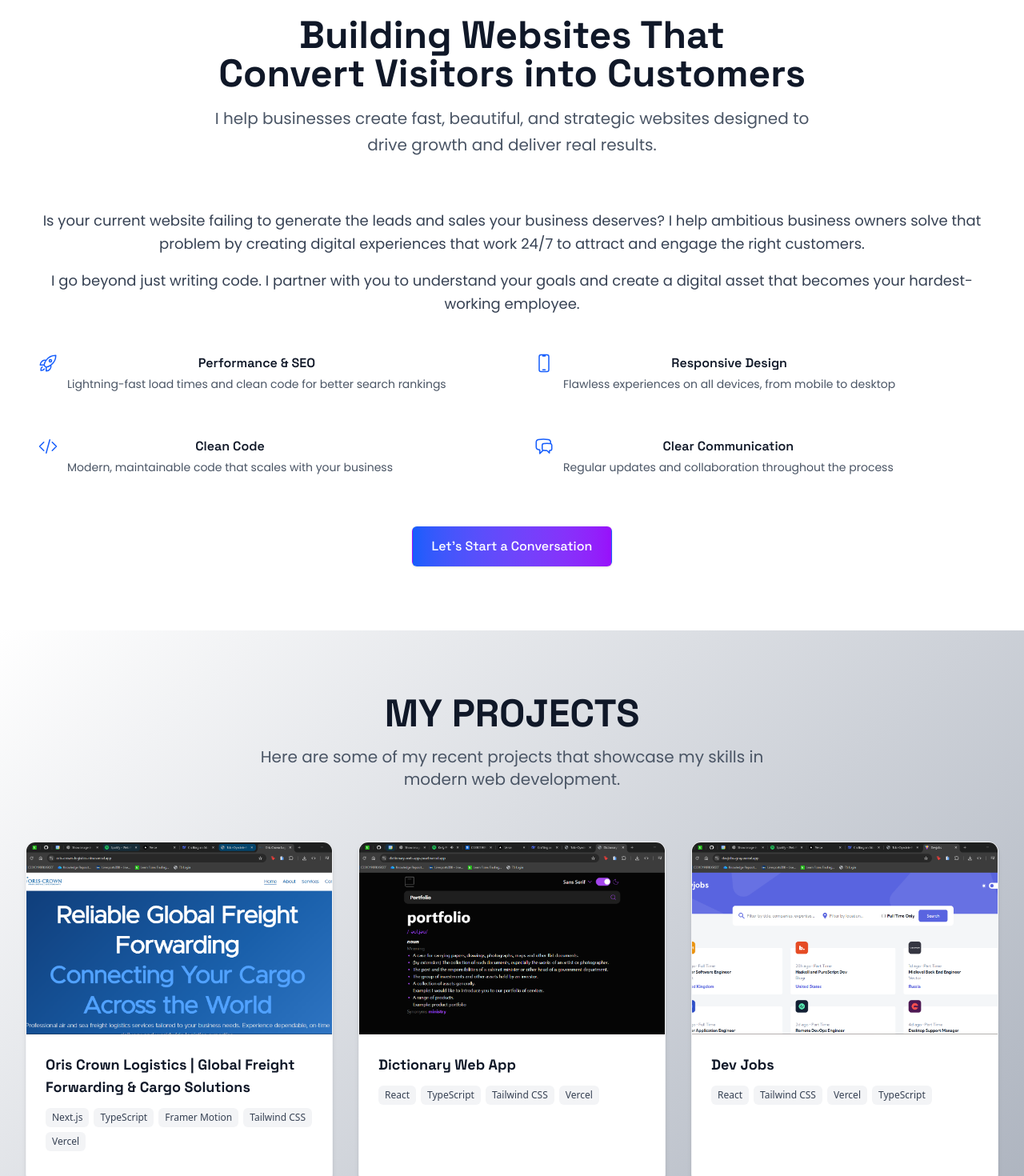
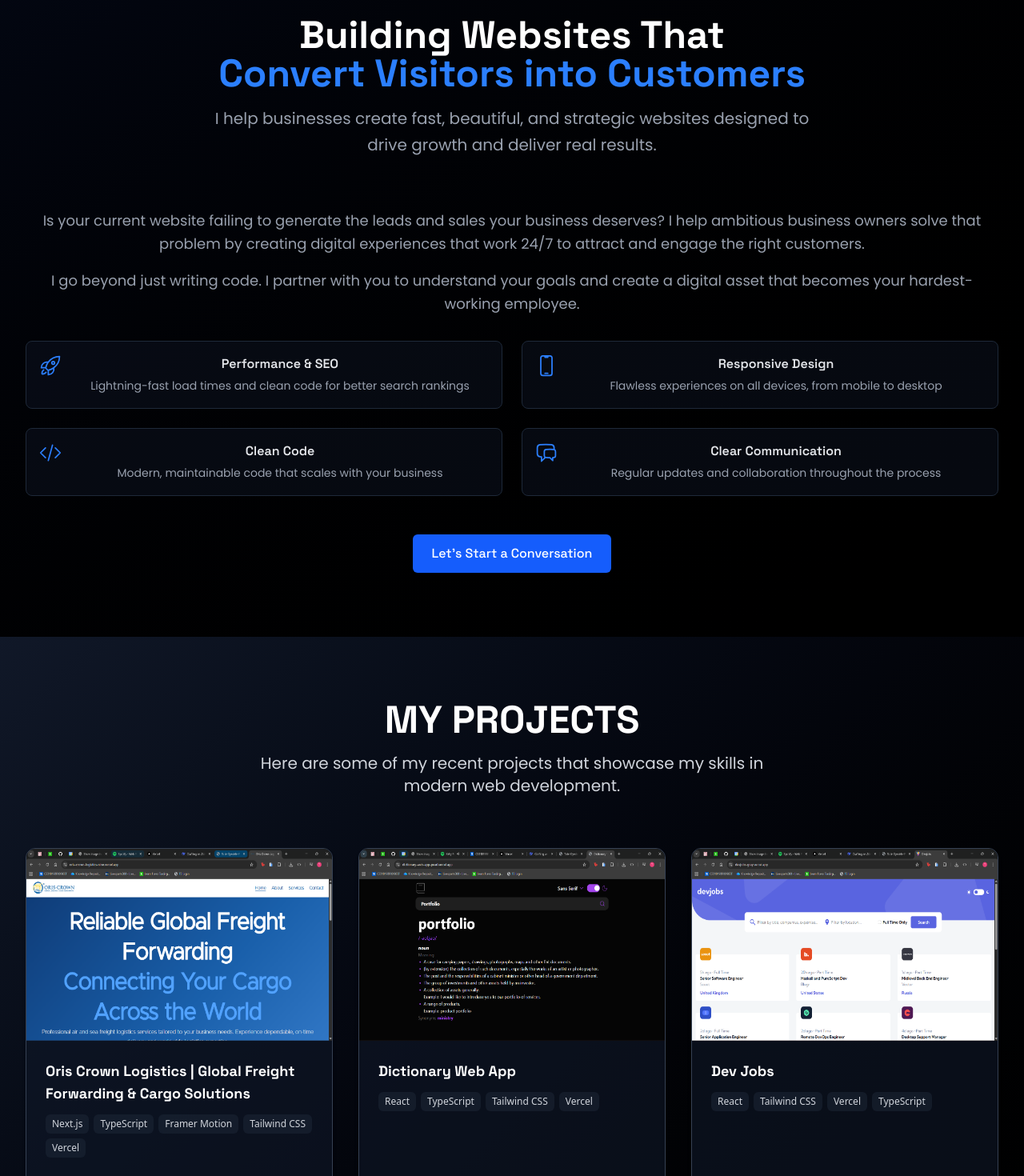
Before and after one commit to Tobi-Oyedele/Tobi-Oyedele-Portfolio, a React (Vite) app: page / in a window 1280 px wide. Shown: the part 860-2330 px from the top of the page at 80% size. Built offline with nearby package versions, Linux system fonts and the light colour scheme.

Commit message:
Bug Fixes & Code Clean up

```diff
--- a/src/components/Navbar/DesktopNav.jsx
+++ b/src/components/Navbar/DesktopNav.jsx
@@ -4,7 +4,7 @@
 const DesktopNav = ({ activeSection, scrollToSection }) => {
   const links = ["home", "about", "projects", "skills", "contact"];
   return (
-    <nav className="bg-gray-900">
+    <nav className="bg-linear-to-br from-gray-950 to-black">
       <div className="flex items-center justify-between px-4 h-16">
         <div className="font-bold text-white">
           <a
--- a/src/components/Navbar/MobileNav.jsx
+++ b/src/components/Navbar/MobileNav.jsx
@@ -10,7 +10,7 @@
 }) => {
   const links = ["home", "about", "projects", "skills", "contact"];
   return (
-    <nav className="bg-gray-900">
+    <nav className="bg-linear-to-br from-gray-950 to-black">
       <div className="max-w-7xl mx-auto px-4">
         <div className="flex items-center justify-between h-16">
           <div className="text-xl font-bold text-white">
@@ -53,15 +53,15 @@
             animate={{ height: "100vh", opacity: 1 }}
             exit={{ height: 0, opacity: 0 }}
             transition={{ duration: 0.4, ease: "easeInOut" }}
-            className="bg-linear-to-br from-white to-gray-400 fixed inset-0 top-16 z-40"
+            className="bg-gray-800/95 backdrop-blur fixed inset-0 top-16 z-40"
           >
             {links.map((item) => (
               <motion.button
                 key={item}
                 className={`block w-full text-left text-xl uppercase px-6 py-3 font-semibold ${
                   activeSection === item
-                    ? "underline underline-offset-8 text-gray-900"
-                    : "text-gray-900"
+                    ? "underline underline-offset-8 text-white"
+                    : "text-white"
                 }`}
                 onClick={() => scrollToSection(item)}
               >
--- a/src/components/sections/About.jsx
+++ b/src/components/sections/About.jsx
@@ -1,46 +1,21 @@
-import {
-  CodeBracketIcon,
-  DevicePhoneMobileIcon,
-  RocketLaunchIcon,
-  ChatBubbleLeftRightIcon,
-} from "@heroicons/react/24/outline";
+import { skills } from "../../data/aboutskills";
 
 const About = () => {
-  const skills = [
-    {
-      name: "Performance & SEO",
-      description:
-        "Lightning-fast load times and clean code for better search rankings",
-      icon: RocketLaunchIcon,
-    },
-    {
-      name: "Responsive Design",
-      description:
-        "Flawless experiences on all devices, from mobile to desktop",
-      icon: DevicePhoneMobileIcon,
-    },
-    {
-      name: "Clean Code",
-      description: "Modern, maintainable code that scales with your business",
-      icon: CodeBracketIcon,
-    },
-    {
-      name: "Clear Communication",
-      description: "Regular updates and collaboration throughout the process",
-      icon: ChatBubbleLeftRightIcon,
-    },
-  ];
-
   return (
-    <section id="about" className="py-20 relative overflow-hidden">
-      <div className="max-w-7xl mx-auto px-4 sm:px-6 lg:px-8 relative z-10">
+    <section
+      id="about"
+      className="py-20 bg-linear-to-br from-gray-950 to-black relative overflow-hidden"
+    >
+      <div className="max-w-7xl mx-auto px-6 lg:px-8 relative z-10">
         {/* Header Section */}
-        <div className="text-center mb-16">
-          <h1 className="text-4xl md:text-5xl font-bold text-gray-900 mb-4">
+        <div className="text-center mb-16 ">
+          <h1 className="text-4xl text-white md:text-5xl font-bold mb-4">
             Building Websites That
-            <span className="block">Convert Visitors into Customers</span>
+            <span className="block text-blue-500">
+              Convert Visitors into Customers
+            </span>
           </h1>
-          <p className="text-xl text-gray-600 max-w-3xl mx-auto leading-relaxed">
+          <p className="text-xl text-gray-400 max-w-3xl mx-auto leading-relaxed">
             I help businesses create fast, beautiful, and strategic websites
             designed to drive growth and deliver real results.
           </p>
@@ -49,14 +24,14 @@
         <div className="text-center">
           <div className="space-y-8">
             <div className="space-y-4">
-              <p className="text-lg text-gray-700 leading-relaxed">
+              <p className="text-lg text-gray-400 leading-relaxed">
                 Is your current website failing to generate the leads and sales
                 your business deserves? I help ambitious business owners solve
                 that problem by creating digital experiences that work 24/7 to
                 attract and engage the right customers.
               </p>
 
-              <p className="text-lg text-gray-700 leading-relaxed">
+              <p className="text-lg text-gray-400 leading-relaxed">
                 I go beyond just writing code. I partner with you to understand
                 your goals and create a digital asset that becomes your
                 hardest-working employee.
@@ -64,22 +39,22 @@
             </div>
 
             {/* Skills Grid */}
-            <div className="grid sm:grid-cols-2 gap-6">
+            <div className="grid grid-cols-1 md:grid-cols-2 gap-6">
               {skills.map((skill, index) => {
                 const IconComponent = skill.icon;
                 return (
                   <div
                     key={index}
-                    className="flex items-start space-x-3 group p-4 rounded-lg"
+                    className="grid grid-cols-[auto_1fr] gap-x-3 group p-4 rounded-lg bg-gray-900/40 border border-gray-800 hover:border-blue-600 transition-all duration-300 items-start"
                   >
                     <div className="shrink-0">
-                      <IconComponent className="h-6 w-6 text-blue-600 group-hover:scale-110 transition-transform duration-300" />
+                      <IconComponent className="h-7 w-7 text-blue-500 group-hover:text-blue-400 transition-transform duration-300" />
                     </div>
                     <div>
-                      <h3 className="font-semibold text-gray-900 mb-1 group-hover:text-gray-800 transition-colors duration-300">
+                      <h3 className="font-semibold text-gray-200 mb-1">
                         {skill.name}
                       </h3>
-                      <p className="text-gray-600 text-sm">
+                      <p className="text-gray-400 text-sm leading-relaxed">
                         {skill.description}
                       </p>
                     </div>
@@ -92,7 +67,7 @@
             <div className="pt-4">
               <a
                 href="#contact"
-                className="inline-flex items-center px-6 py-3 border border-transparent text-base font-medium rounded-md text-white bg-linear-to-r from-blue-600 to-purple-600 hover:from-blue-700 hover:to-purple-700 transition-all duration-200 shadow-sm hover:shadow-md transform hover:-translate-y-0.5"
+                className="inline-flex items-center px-6 py-3 text-base font-medium rounded-md text-white bg-blue-600 hover:bg-blue-500 transition-all duration-200 shadow-sm hover:shadow-md transform hover:-translate-y-0.5"
               >
                 Let's Start a Conversation
               </a>
--- a/src/components/sections/Home.jsx
+++ b/src/components/sections/Home.jsx
@@ -99,7 +99,7 @@
 
           <p
             ref={descRef}
-            className="text-lg text-gray-300 max-w-2xl mx-auto leading-relaxed"
+            className="text-lg text-gray-400 max-w-2xl mx-auto leading-relaxed"
           ></p>
         </div>
 
@@ -107,14 +107,14 @@
           <button
             ref={button1Ref}
             onClick={scrollToProjects}
-            className="px-8 py-3 bg-gray-900 text-white rounded-lg font-semibold hover:bg-gray-800 transition-all transform hover:scale-105 shadow-md hover:shadow-lg cursor-pointer"
+            className="px-8 py-3 bg-gray-900 text-white rounded-lg font-semibold hover:bg-blue-500 transition-all transform hover:scale-105 shadow-md hover:shadow-lg cursor-pointer"
           >
             View My Work
           </button>
           <button
             ref={button2Ref}
             onClick={scrollToContact}
-            className="px-8 py-3 border-2 border-gray-900 text-white rounded-lg font-semibold hover:bg-gray-900 hover:text-white transition-all transform hover:scale-105 cursor-pointer"
+            className="px-8 py-3 border-2 border-blue-600 text-white rounded-lg font-semibold hover:bg-blue-600 hover:border-blue-600 transition-all transform hover:scale-105 cursor-pointer"
           >
             Get In Touch
           </button>
--- a/src/components/sections/Projects.jsx
+++ b/src/components/sections/Projects.jsx
@@ -6,15 +6,15 @@
   return (
     <section
       id="projects"
-      className="py-20 bg-linear-to-br from-white to-gray-400 relative overflow-hidden"
+      className="py-20 bg-linear-to-br from-gray-900 to-black relative overflow-hidden"
     >
       <div className="max-w-7xl mx-auto px-6 lg:px-8 relative z-10">
         {/* Header */}
         <div className="text-center mb-16">
-          <h2 className="uppercase text-4xl md:text-5xl font-bold text-gray-900 mb-4">
+          <h2 className="uppercase text-4xl md:text-5xl font-bold text-white mb-4">
             My Projects
           </h2>
-          <p className="text-xl text-gray-600 max-w-2xl mx-auto">
+          <p className="text-xl text-gray-300 max-w-2xl mx-auto">
             Here are some of my recent projects that showcase my skills in
             modern web development.
           </p>
@@ -38,7 +38,7 @@
 
   return (
     <div
-      className="group bg-white rounded-xl overflow-hidden shadow-md hover:shadow-xl transition-all duration-300 border border-gray-100"
+      className="group bg-gray-900/60 rounded-xl overflow-hidden shadow-md hover:shadow-xl transition-all duration-300 border border-gray-700"
       onMouseEnter={() => setIsHovered(true)}
       onMouseLeave={() => setIsHovered(false)}
     >
@@ -47,7 +47,7 @@
         <img
           src={project.image}
           alt={project.title}
-          className="w-full h-full object-cover"
+          className="w-full h-full object-center"
         />
 
         {/* Quick Actions */}
@@ -62,7 +62,7 @@
             rel="noopener noreferrer"
             className="p-2 bg-white rounded-lg shadow-lg hover:bg-gray-50 transition-colors duration-200"
           >
-            <ArrowTopRightOnSquareIcon className="h-4 w-4 text-gray-700" />
+            <ArrowTopRightOnSquareIcon className="h-6 w-6 text-gray-700" />
           </a>
         </div>
       </div>
@@ -70,7 +70,7 @@
       {/* Project Info */}
       <div className="p-6">
         <div className="flex items-start justify-between mb-3">
-          <h3 className="font-bold text-gray-900 text-lg">{project.title}</h3>
+          <h3 className="font-bold text-white text-lg">{project.title}</h3>
         </div>
 
         {/* Tech Stack */}
@@ -78,7 +78,7 @@
           {project.tech.map((tech) => (
             <span
               key={tech}
-              className="px-2 py-1 bg-gray-100 text-gray-700 rounded-md text-xs font-medium"
+              className="px-2 py-1 bg-gray-800/50 text-gray-300 rounded-md text-xs font-medium"
             >
               {tech}
             </span>
--- /dev/null
+++ b/src/data/aboutskills.js
@@ -0,0 +1,30 @@
+import {
+  CodeBracketIcon,
+  DevicePhoneMobileIcon,
+  RocketLaunchIcon,
+  ChatBubbleLeftRightIcon,
+} from "@heroicons/react/24/outline";
+
+export const skills = [
+  {
+    name: "Performance & SEO",
+    description:
+      "Lightning-fast load times and clean code for better search rankings",
+    icon: RocketLaunchIcon,
+  },
+  {
+    name: "Responsive Design",
+    description: "Flawless experiences on all devices, from mobile to desktop",
+    icon: DevicePhoneMobileIcon,
+  },
+  {
+    name: "Clean Code",
+    description: "Modern, maintainable code that scales with your business",
+    icon: CodeBracketIcon,
+  },
+  {
+    name: "Clear Communication",
+    description: "Regular updates and collaboration throughout the process",
+    icon: ChatBubbleLeftRightIcon,
+  },
+];
```
Also changed, not shown: src/components/sections/Skills.jsx (+12 -9 lines), src/components/Hero.jsx (deleted).
